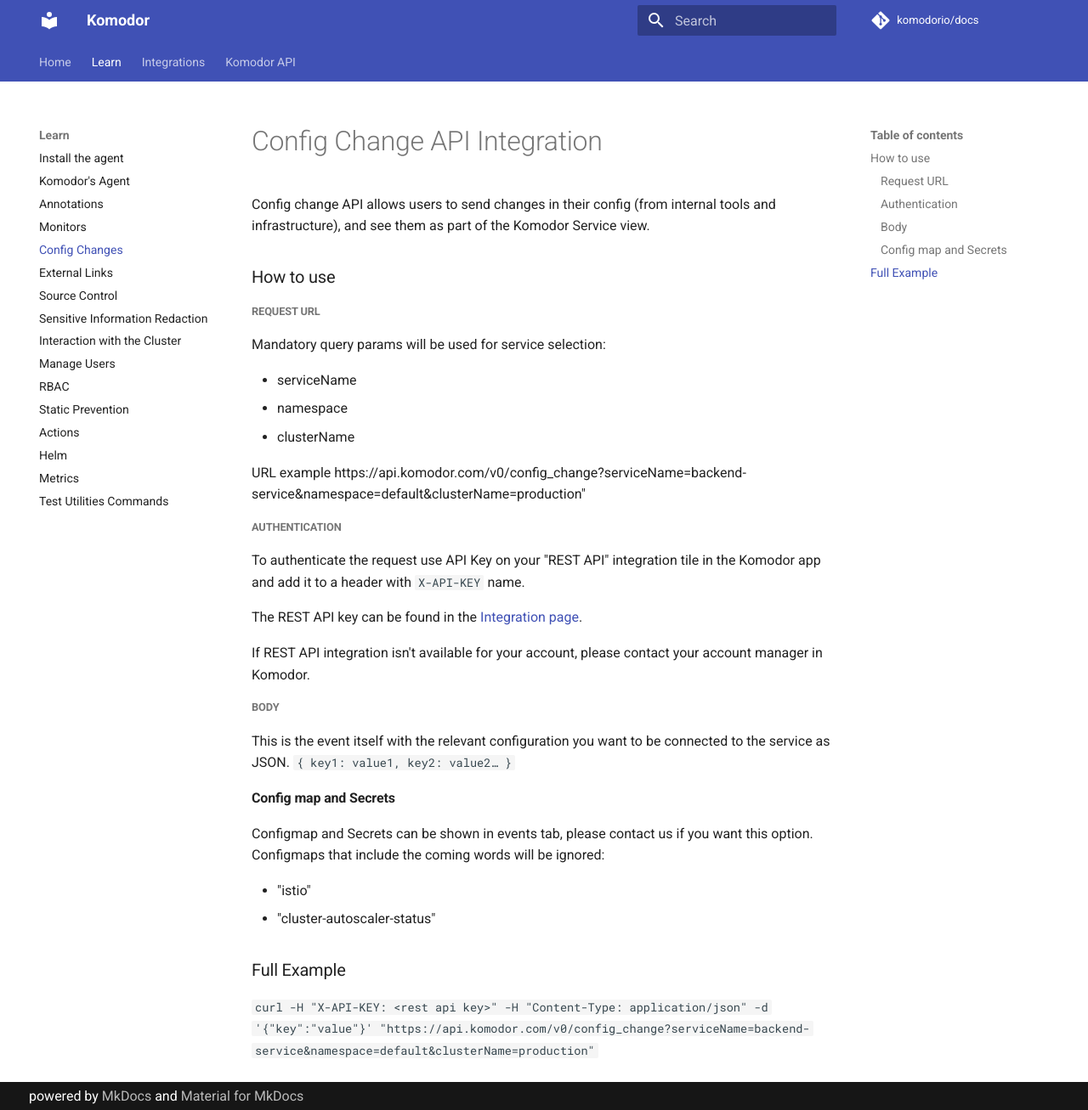
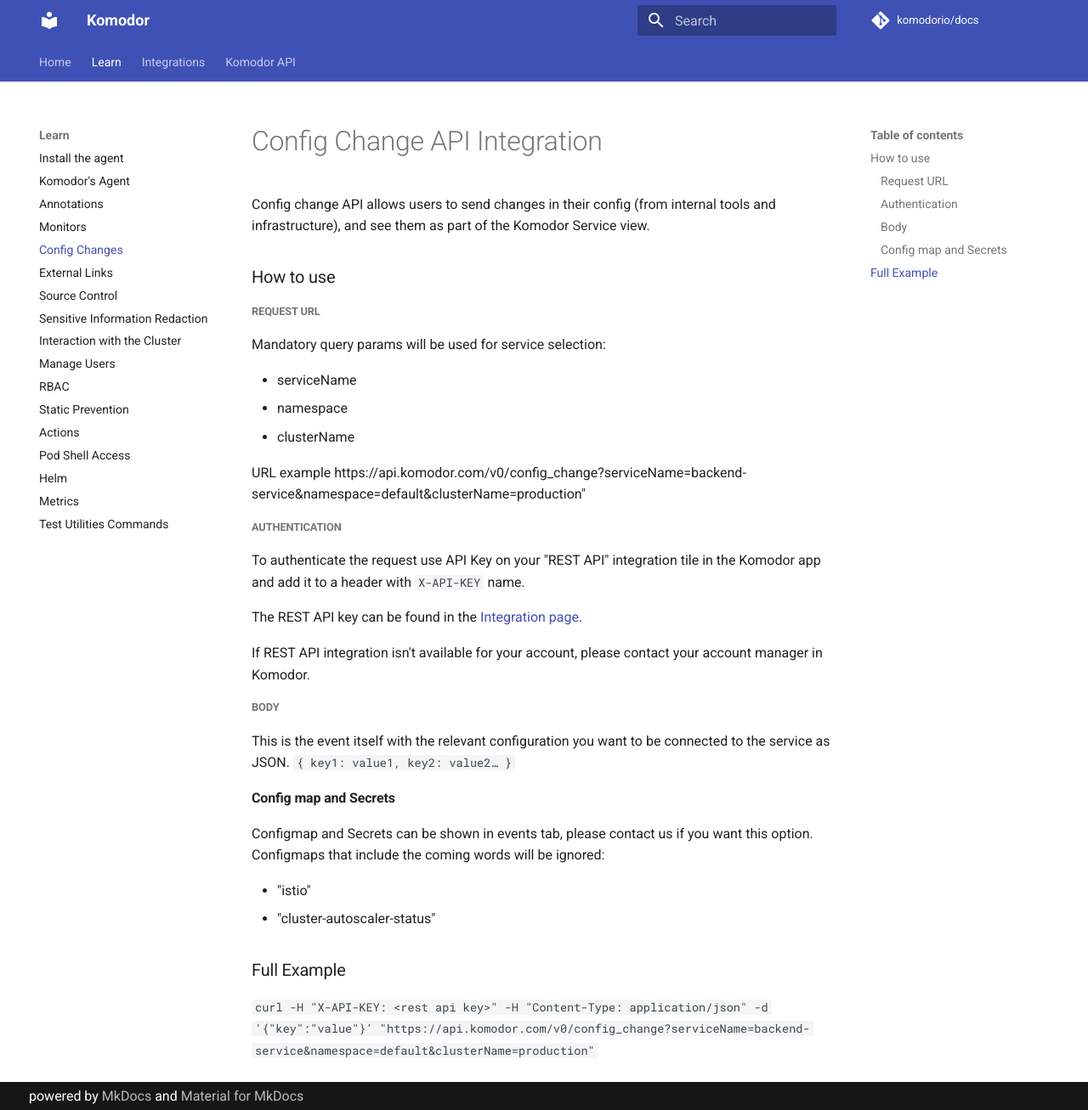
Before and after one commit to komodorio/docs, an MkDocs documentation site: the page built from docs/Learn/config-changes.md, in a window 1280 px wide and 1307 px high. Shown: the whole window at 85% size. Built offline with MkDocs 1.6.1 and Material for MkDocs 9.7.7, drawn with Linux system fonts in a browser that asks for light colours; comment, search, counter and statistics services are not loaded.

Commit message:
added md file to yaml (https://github.com/komodorio/docs/pull/150\#pullrequestreview-1295428491)

```diff
--- a/mkdocs.yml
+++ b/mkdocs.yml
@@ -37,6 +37,7 @@
       - RBAC: Learn/RBAC.md
       - Static Prevention: Learn/Static-Prevention.md
       - Actions: Learn/Actions.md
+      - Pod Shell Access: Learn/Actions-PodExec.md
       - Helm: Learn/Helm.md
       - Metrics: Learn/Metrics.md
       - Test Utilities Commands: Learn/Test-Utilities-Commands.md
```
